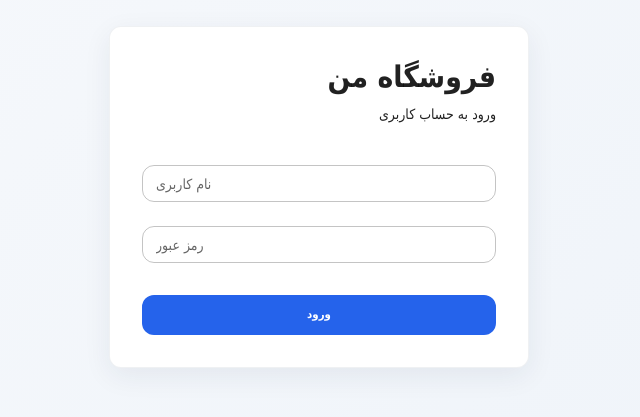
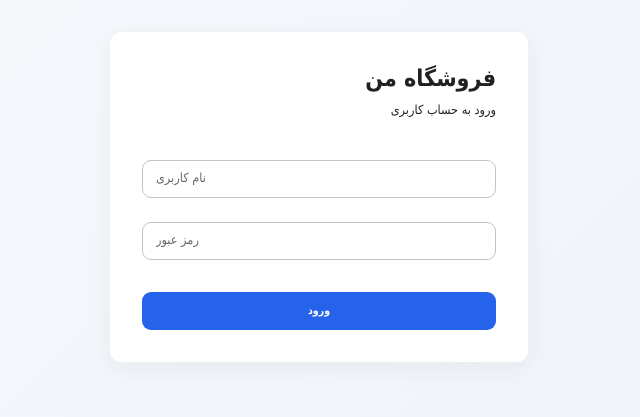
Before and after one commit to farzampur/shop-project, a React (Vite) app in the folder frontend/: page /login in a window 1280 px wide. Shown: the part 203-620 px from the top of the page, without its empty margins (640-1280 px from the left). Built offline with nearby package versions, Linux system fonts and the light colour scheme; no server answers.

Commit message:
phase B1: finalize RTL layout and compact UI

```diff
--- a/frontend/src/App.tsx
+++ b/frontend/src/App.tsx
@@ -1,45 +1,34 @@
 import { BrowserRouter, Navigate, Route, Routes } from "react-router-dom";
-import { lazy, Suspense } from "react";
-import { Box, CircularProgress } from "@mui/material";
 
-const Login = lazy(() => import("./pages/Login"));
-const Dashboard = lazy(() => import("./pages/Dashboard"));
+import Login from "./pages/Login";
+import Dashboard from "./pages/Dashboard";
 import ProtectedRoute from "./components/ProtectedRoute";
 import RoleRoute from "./components/RoleRoute";
 import { ROUTE_ROLES } from "./services/routePermissions";
 import DashboardLayout from "./layouts/DashboardLayout";
-const Products = lazy(() => import("./pages/products/Products"));
-const Inventory = lazy(() => import("./pages/inventory/Inventory"));
-const Categories = lazy(() => import("./pages/categories/Categories"));
+import Products from "./pages/products/Products";
+import Inventory from "./pages/inventory/Inventory";
+import Categories from "./pages/categories/Categories";
 import { StoreProvider } from "./contexts/StoreContext";
-const Purchases = lazy(() => import("./pages/purchases/Purchases"));
-const Suppliers = lazy(() => import("./pages/suppliers/Suppliers"));
-const Sales = lazy(() => import("./pages/sales/Sales"));
-const Reports = lazy(() => import("./pages/Reports"));
-const FinancialReports = lazy(() => import("./pages/FinancialReports"));
-const Customers = lazy(() => import("./pages/customers/Customers"));
-const Cashbox = lazy(() => import("./pages/cashbox/Cashbox"));
-const CashDayClose = lazy(() => import("./pages/cashbox/CashDayClose"));
-const AuditLogs = lazy(() => import("./pages/audit/AuditLogs"));
-const Users = lazy(() => import("./pages/management/Users"));
-const Stores = lazy(() => import("./pages/management/Stores"));
-const StockTransfers = lazy(() => import("./pages/transfers/StockTransfers"));
-const Pricing = lazy(() => import("./pages/pricing/Pricing"));
-const AdvancedReports = lazy(() => import("./pages/AdvancedReports"));
-
-function RouteFallback() {
-  return (
-    <Box sx={{ minHeight: "60vh", display: "grid", placeItems: "center" }}>
-      <CircularProgress />
-    </Box>
-  );
-}
+import Purchases from "./pages/purchases/Purchases";
+import Suppliers from "./pages/suppliers/Suppliers";
+import Sales from "./pages/sales/Sales";
+import Reports from "./pages/Reports";
+import FinancialReports from "./pages/FinancialReports";
+import Customers from "./pages/customers/Customers";
+import Cashbox from "./pages/cashbox/Cashbox";
+import CashDayClose from "./pages/cashbox/CashDayClose";
+import AuditLogs from "./pages/audit/AuditLogs";
+import Users from "./pages/management/Users";
+import Stores from "./pages/management/Stores";
+import StockTransfers from "./pages/transfers/StockTransfers";
+import Pricing from "./pages/pricing/Pricing";
+import AdvancedReports from "./pages/AdvancedReports";
 
 function App() {
   return (
    <StoreProvider>
     <BrowserRouter>
-      <Suspense fallback={<RouteFallback />}>
       <Routes>
         {/* Login */}
         <Route path="/login" element={<Login />} />
@@ -172,7 +161,6 @@ function App() {
           element={<Navigate to="/dashboard" replace />}
         />
       </Routes>
-      </Suspense>
     </BrowserRouter>
    </StoreProvider>
 
--- a/frontend/src/index.css
+++ b/frontend/src/index.css
@@ -1,4 +1,3 @@
 :root{font-family:Tahoma,Arial,sans-serif;color:#172033;background:#f5f7fb;font-synthesis:none;text-rendering:optimizeLegibility}
-*{box-sizing:border-box} html,body,#root{margin:0;min-width:320px;min-height:100%;direction:rtl} body{background:linear-gradient(135deg,#f7f9fc 0%,#eef3f9 100%);color:#172033} button,input,select,textarea{font-family:inherit}.MuiPaper-root{box-shadow:0 8px 28px rgba(31,48,77,.07)!important;border:1px solid rgba(30,55,90,.07)}.MuiCard-root{border-radius:18px!important}.MuiButton-root{border-radius:12px!important;font-weight:700!important}.MuiTextField-root .MuiOutlinedInput-root{border-radius:12px}.MuiTableHead-root .MuiTableCell-root{font-weight:800;background:#f8fafc}.MuiDrawer-paper{background:linear-gradient(180deg,#ffffff 0%,#f7f9fd 100%)!important;border-left:1px solid #e8edf5!important}.MuiAppBar-root{background:rgba(255,255,255,.92)!important;color:#172033!important;backdrop-filter:blur(14px);border-bottom:1px solid #e7ebf2;box-shadow:0 4px 20px rgba(20,40,70,.06)!important}.MuiListItemButton-root{margin:4px 10px;border-radius:12px}.MuiListItemButton-root.Mui-selected{background:linear-gradient(90deg,#e8f0ff,#f4f7ff)!important;color:#1456b8}.MuiListItemButton-root:hover{background:#f1f5fb}.page-shell{max-width:1500px;margin:0 auto}.kpi-grid{margin-top:18px}.soft-title{font-weight:800;letter-spacing:-.3px}.muted{color:#68758a}.status-good{color:#18794e}.status-warn{color:#9a6700}.status-danger{color:#b42318}.metric-value{font-size:1.55rem;font-weight:850}.section-card{padding:22px;border-radius:18px;background:rgba(255,255,255,.92)}
-
-.page-header{display:flex;flex-direction:row;align-items:center;justify-content:space-between;gap:12px;margin-bottom:16px;direction:rtl;text-align:right;flex-wrap:wrap}.page-header-title{flex:1;min-width:220px;text-align:right}.page-header-actions{display:flex;flex-direction:row;align-items:center;justify-content:flex-start;gap:8px;flex-wrap:wrap}.page-header-actions .MuiButton-root{white-space:nowrap}@media(max-width:600px){.page-header{align-items:stretch}.page-header-title{min-width:100%}.page-header-actions{width:100%;justify-content:flex-start}}
+*{box-sizing:border-box} html,body,#root{margin:0;min-width:320px;min-height:100%;direction:rtl} body{background:linear-gradient(135deg,#f7f9fc 0%,#eef3f9 100%);color:#172033;line-height:1.5} button,input,select,textarea{font-family:inherit}.MuiPaper-root{box-shadow:0 6px 22px rgba(31,48,77,.06)!important;border:1px solid rgba(30,55,90,.07)}.MuiCard-root{border-radius:14px!important}.MuiButton-root{border-radius:9px!important;font-weight:700!important}.MuiTextField-root .MuiOutlinedInput-root{border-radius:9px}.MuiTableHead-root .MuiTableCell-root{font-weight:800;background:#f8fafc}.MuiDrawer-paper{background:linear-gradient(180deg,#ffffff 0%,#f7f9fd 100%)!important;border-left:1px solid #e8edf5!important}.MuiAppBar-root{background:rgba(255,255,255,.94)!important;color:#172033!important;backdrop-filter:blur(14px);border-bottom:1px solid #e7ebf2;box-shadow:0 3px 16px rgba(20,40,70,.05)!important}.MuiListItemButton-root{margin:2px 8px;border-radius:9px}.MuiListItemButton-root.Mui-selected{background:linear-gradient(90deg,#e8f0ff,#f4f7ff)!important;color:#1456b8}.MuiListItemButton-root:hover{background:#f1f5fb}.page-shell{max-width:1500px;margin:0 auto}.kpi-grid{margin-top:14px}.soft-title{font-weight:800;letter-spacing:-.3px}.muted{color:#68758a}.status-good{color:#18794e}.status-warn{color:#9a6700}.status-danger{color:#b42318}.metric-value{font-size:1.45rem;font-weight:850}.section-card{padding:18px;border-radius:14px;background:rgba(255,255,255,.92)}
+.page-header{display:flex;flex-direction:row;align-items:center;justify-content:space-between;gap:10px;margin-bottom:12px;direction:rtl;text-align:right;flex-wrap:wrap}.page-header-title{flex:1;min-width:220px;text-align:right}.page-header-actions{display:flex;flex-direction:row;align-items:center;justify-content:flex-start;gap:6px;flex-wrap:wrap}.page-header-actions .MuiButton-root{white-space:nowrap}@media(max-width:600px){.page-header{align-items:stretch}.page-header-title{min-width:100%}.page-header-actions{width:100%;justify-content:flex-start}}
--- a/frontend/src/main.tsx
+++ b/frontend/src/main.tsx
@@ -4,17 +4,17 @@ import { ThemeProvider } from "@mui/material/styles";
 import CssBaseline from "@mui/material/CssBaseline";
 
 import App from "./App";
-import ErrorBoundary from "./components/ErrorBoundary";
 import theme from "./theme/theme";
 import "./index.css";
+
+document.documentElement.dir = "rtl";
+document.documentElement.lang = "fa";
 
 ReactDOM.createRoot(document.getElementById("root")!).render(
   <React.StrictMode>
     <ThemeProvider theme={theme}>
       <CssBaseline />
-      <ErrorBoundary>
-        <App />
-      </ErrorBoundary>
+      <App />
     </ThemeProvider>
   </React.StrictMode>
 );
--- a/frontend/src/pages/Login.tsx
+++ b/frontend/src/pages/Login.tsx
@@ -45,13 +45,11 @@ function Login() {
 	  console.error("STATUS:", error.response?.status);
 	  console.error("DATA:", error.response?.data);
 
-      const data = error?.response?.data;
-      const message =
-        typeof data?.detail === "string" ? data.detail :
-        typeof data?.message === "string" ? data.message :
-        typeof data === "string" ? data :
-        "نام کاربری یا رمز عبور نادرست است یا ارتباط با سرور برقرار نشد.";
-      setError(message);
+	  setError(
+		error.response?.data
+		  ? JSON.stringify(error.response.data)
+		  : "خطا در ارتباط با سرور"
+	  );
     } finally {
       setLoading(false);
     }
--- a/frontend/src/services/authService.ts
+++ b/frontend/src/services/authService.ts
@@ -31,7 +31,6 @@ export interface RefreshResponse {
 let csrfReady = false;
 let csrfPromise: Promise<void> | null = null;
 let refreshPromise: Promise<string> | null = null;
-let logoutPromise: Promise<void> | null = null;
 
 async function ensureCsrfCookie(): Promise<void> {
   if (csrfReady) {
@@ -94,20 +93,16 @@ export function saveTokens(tokens: LoginResponse) {
   tokenService.saveAccessToken(tokens.access);
 }
 
-export function logout(): Promise<void> {
-  if (!logoutPromise) {
-    logoutPromise = (async () => {
-      try {
-        await ensureCsrfCookie();
-        await authApi.post("/auth/token/blacklist/", {});
-      } finally {
-        tokenService.clearTokens();
-        window.dispatchEvent(new Event("auth-change"));
-      }
-    })().finally(() => {
-      logoutPromise = null;
-    });
+export async function logout() {
+  try {
+    await ensureCsrfCookie();
+
+    await authApi.post(
+      "/auth/token/blacklist/",
+      {}
+    );
+  } finally {
+    tokenService.clearTokens();
+    window.dispatchEvent(new Event("auth-change"));
   }
-
-  return logoutPromise;
 }
--- a/frontend/src/theme/theme.ts
+++ b/frontend/src/theme/theme.ts
@@ -4,9 +4,12 @@ const theme = createTheme({
   direction: "rtl",
   typography: {
     fontFamily: "Tahoma, Arial, sans-serif",
-    h4: { fontWeight: 800 },
-    h5: { fontWeight: 800 },
-    h6: { fontWeight: 800 },
+    fontSize: 13,
+    h4: { fontWeight: 800, fontSize: "1.65rem" },
+    h5: { fontWeight: 800, fontSize: "1.35rem" },
+    h6: { fontWeight: 800, fontSize: "1.1rem" },
+    body1: { fontSize: "0.9rem" },
+    body2: { fontSize: "0.82rem" },
   },
   palette: {
     mode: "light",
@@ -17,21 +20,50 @@ const theme = createTheme({
     error: { main: "#c53030" },
     background: { default: "#f5f7fb", paper: "#fff" },
   },
-  shape: { borderRadius: 12 },
+  shape: { borderRadius: 10 },
   components: {
     MuiCssBaseline: {
       styleOverrides: {
-        html: { fontSize: "14px" },
-        body: { fontSize: "0.95rem" },
+        html: { fontSize: "14px", direction: "rtl" },
+        body: { fontSize: "0.9rem", direction: "rtl", textAlign: "right" },
+        "#root": { direction: "rtl", minHeight: "100vh" },
       },
     },
     MuiTypography: {
       styleOverrides: { root: { direction: "rtl", textAlign: "right" } },
     },
-    MuiButton: { defaultProps: { disableElevation: true, size: "small" } },
+    MuiButton: {
+      defaultProps: { disableElevation: true, size: "small" },
+      styleOverrides: { root: { minHeight: 34, paddingInline: 11, borderRadius: 9, fontWeight: 700 } },
+    },
+    MuiIconButton: {
+      styleOverrides: { root: { padding: 7 } },
+    },
     MuiTextField: { defaultProps: { size: "small" } },
     MuiFormControl: { defaultProps: { size: "small" } },
-    MuiTableCell: { styleOverrides: { root: { padding: "7px 10px" } } },
+    MuiInputBase: {
+      styleOverrides: { root: { minHeight: 38 } },
+    },
+    MuiCard: {
+      styleOverrides: { root: { borderRadius: 14 } },
+    },
+    MuiCardContent: {
+      styleOverrides: { root: { padding: 15, "&:last-child": { paddingBottom: 15 } } },
+    },
+    MuiPaper: {
+      styleOverrides: { root: { borderRadius: 12 } },
+    },
+    MuiTableCell: { styleOverrides: { root: { padding: "6px 9px" } } },
+    MuiTableRow: { styleOverrides: { root: { height: 40 } } },
+    MuiToolbar: {
+      styleOverrides: { regular: { minHeight: "50px !important" } },
+    },
+    MuiListItemButton: {
+      styleOverrides: { root: { minHeight: 36, paddingBlock: 3 } },
+    },
+    MuiListItemIcon: {
+      styleOverrides: { root: { minWidth: 32 } },
+    },
   },
 });
 
```
Also changed, not shown: frontend/src/layouts/DashboardLayout.tsx (+17 -22 lines).
